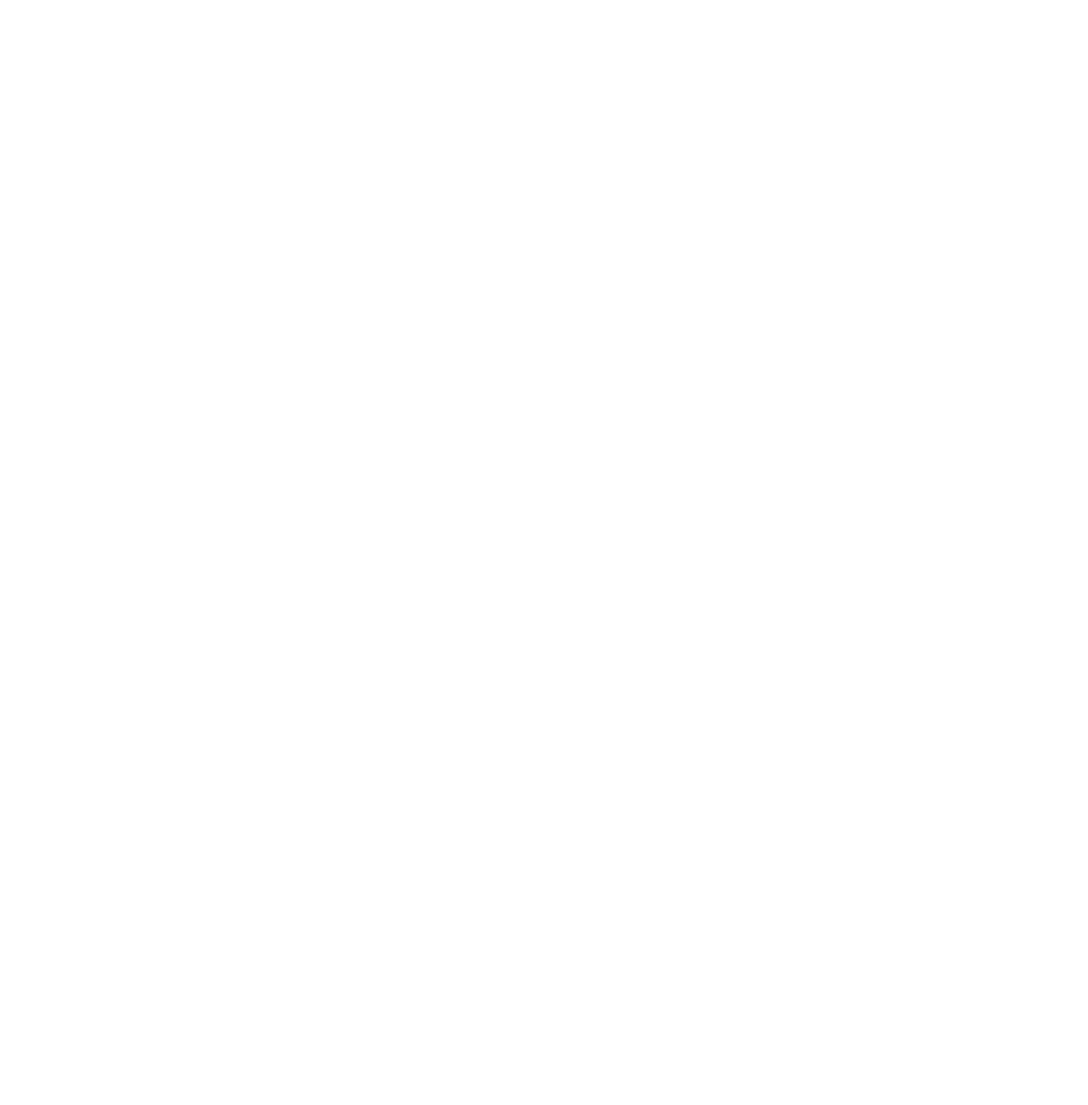
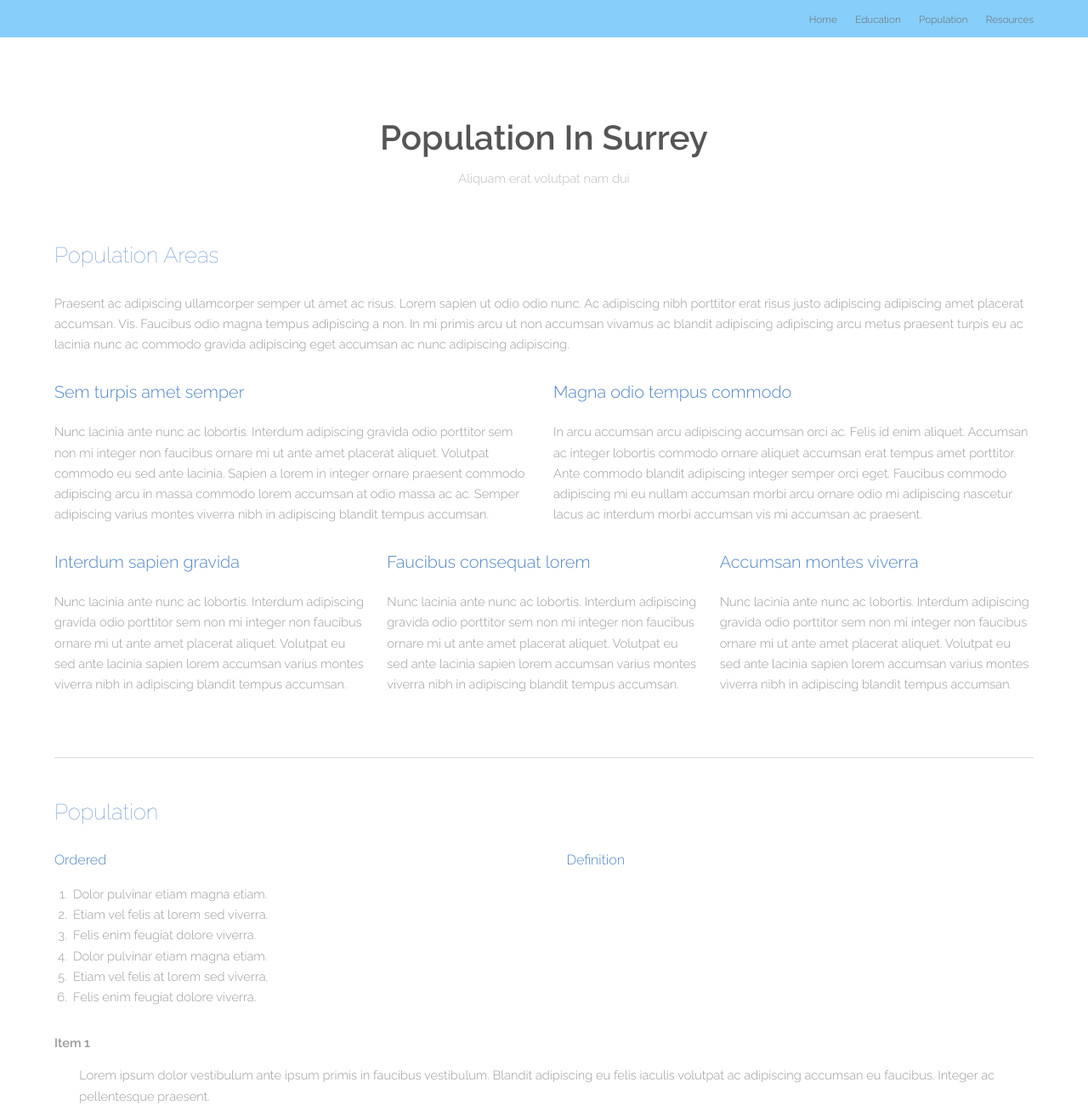
Before and after one commit to Tanya0609/Viz, a website: page views/population.html in a window 1280 px wide. Shown: the top 1300 px of the page at 85% size. Before the commit the page ends 800 px from the top, so only its background shows below. Drawn offline with nearby package versions, Linux system fonts and the light colour scheme; files that its build step writes are made by us from their sources.

Commit message:
Added rest of pages needed and fixed routing

```diff
--- a/app.js
+++ b/app.js
@@ -98,6 +98,8 @@
 app.get('/', routes.index);
 app.get('/education', function(req, res){res.render('education.html');});
 app.get('/population', function(req, res){res.render('population.html');});
+app.get('/general', function(req, res){res.render('general.html');});
+app.get('/resources', function(req, res){res.render('resources.html');});
 
 function createResponseData(id, name, value, attachments) {
 
--- a/public/style/main.css
+++ b/public/style/main.css
@@ -2720,7 +2720,8 @@
 	}
 
 		.subpage #header {
-			background: #5385c1;
+			/*background: #5385c1;*/
+      background: #87CEFA;
 			top: 0;
 			height: 44px;
 			line-height: 44px;
--- /dev/null
+++ b/views/general.html
@@ -0,0 +1,106 @@
+<!DOCTYPE HTML>
+<!--
+	Theory by TEMPLATED
+	templated.co @templatedco
+	Released for free under the Creative Commons Attribution 3.0 license (templated.co/license)
+-->
+<html>
+	<head>
+		<title>About Us</title>
+		<meta charset="utf-8" />
+		<meta name="viewport" content="width=device-width, initial-scale=1" />
+		<link rel="stylesheet" href="style/main.css" />
+	</head>
+	<body class="subpage">
+
+		<!-- Header -->
+			<header id="header">
+				<div class="inner">
+					<nav id="nav">
+						<a href="/">Home</a>
+						<a href="education">Education</a>
+						<a href="population">Population</a>
+						<a href="resources">Resources</a>
+
+					</nav>
+					<a href="#navPanel" class="navPanelToggle"><span class="fa fa-bars"></span></a>
+				</div>
+			</header>
+
+		<!-- Main -->
+			<section id="main" class="wrapper">
+				<div class="inner">
+					<header class="align-center">
+						<h2><b>About Us</b></h2>
+					</header>
+					<div class="align-center">
+						<p>A user-friendly website which contains essential information about the city of Surrey for and to promote to individuals and families looking to move to BC. Data sets use include population estimates and projections, average housing and rental prices, primary and secondary school locations and catchment areas, parks and community centres, and information about language and ethnic residential areas.</p>
+					</div>
+
+				<hr class="major" />
+
+					<h2 id="elements"></h2>
+
+
+					<div class="row 200%">
+						<div class="6u 12u$(medium)">
+
+									<div class="6u$ 12u$(small)">
+
+										<h4>Ordered</h4>
+										<ol>
+											<li>Dolor pulvinar etiam magna etiam.</li>
+											<li>Etiam vel felis at lorem sed viverra.</li>
+											<li>Felis enim feugiat dolore viverra.</li>
+											<li>Dolor pulvinar etiam magna etiam.</li>
+											<li>Etiam vel felis at lorem sed viverra.</li>
+											<li>Felis enim feugiat dolore viverra.</li>
+										</ol>
+									</div>
+								</div>
+								<h4>Definition</h4>
+								<dl>
+									<dt>Item 1</dt>
+									<dd>
+										<p>Lorem ipsum dolor vestibulum ante ipsum primis in faucibus vestibulum. Blandit adipiscing eu felis iaculis volutpat ac adipiscing accumsan eu faucibus. Integer ac pellentesque praesent.</p>
+									</dd>
+									<dt>Item 2</dt>
+									<dd>
+										<p>Lorem ipsum dolor vestibulum ante ipsum primis in faucibus vestibulum. Blandit adipiscing eu felis iaculis volutpat ac adipiscing accumsan eu faucibus. Integer ac pellentesque praesent.</p>
+									</dd>
+									<dt>Item 3</dt>
+									<dd>
+										<p>Lorem ipsum dolor vestibulum ante ipsum primis in faucibus vestibulum. Blandit adipiscing eu felis iaculis volutpat ac adipiscing accumsan eu faucibus. Integer ac pellentesque praesent.</p>
+									</dd>
+								</dl>
+
+						</div>
+						<div class="6u$ 12u$(medium)">
+
+					<hr />
+
+						</div>
+					</div>
+
+				</div>
+			</section>
+
+		<!-- Footer -->
+			<footer id="footer">
+				<div class="inner">
+					<div class="flex">
+						<div class="copyright">
+							&copy; Untitled. Design: <a href="https://templated.co">TEMPLATED</a>. Images: <a href="https://unsplash.com">Unsplash</a>.
+						</div>
+					</div>
+				</div>
+			</footer>
+
+		<!-- Scripts -->
+			<script src="../public/scripts/jquery.min.js"></script>
+			<script src="../public/scripts/skel.min.js"></script>
+			<script src="../public/scripts/util.js"></script>
+			<script src="../public/scripts/main.js"></script>
+
+	</body>
+</html>
--- a/views/population.html
+++ b/views/population.html
@@ -0,0 +1,237 @@
+<!DOCTYPE HTML>
+<!--
+	Theory by TEMPLATED
+	templated.co @templatedco
+	Released for free under the Creative Commons Attribution 3.0 license (templated.co/license)
+-->
+<html>
+	<head>
+		<title>Population In Surrey</title>
+		<meta charset="utf-8" />
+		<meta name="viewport" content="width=device-width, initial-scale=1" />
+		<link rel="stylesheet" href="style/main.css" />
+	</head>
+	<body class="subpage">
+
+		<!-- Header -->
+			<header id="header">
+				<div class="inner">
+					<nav id="nav">
+						<a href="/">Home</a>
+						<a href="education">Education</a>
+						<a href="population">Population</a>
+						<a href="resources">Resources</a>
+
+					</nav>
+					<a href="#navPanel" class="navPanelToggle"><span class="fa fa-bars"></span></a>
+				</div>
+			</header>
+
+		<!-- Main -->
+			<section id="main" class="wrapper">
+				<div class="inner">
+					<header class="align-center">
+						<h2><b>Population In Surrey</b></h2>
+						<p>Aliquam erat volutpat nam dui </p>
+					</header>
+
+				<!-- Content -->
+					<h2 id="content">Population Areas</h2>
+					<p>Praesent ac adipiscing ullamcorper semper ut amet ac risus. Lorem sapien ut odio odio nunc. Ac adipiscing nibh porttitor erat risus justo adipiscing adipiscing amet placerat accumsan. Vis. Faucibus odio magna tempus adipiscing a non. In mi primis arcu ut non accumsan vivamus ac blandit adipiscing adipiscing arcu metus praesent turpis eu ac lacinia nunc ac commodo gravida adipiscing eget accumsan ac nunc adipiscing adipiscing.</p>
+					<div class="row">
+						<div class="6u 12u$(small)">
+							<h3>Sem turpis amet semper</h3>
+							<p>Nunc lacinia ante nunc ac lobortis. Interdum adipiscing gravida odio porttitor sem non mi integer non faucibus ornare mi ut ante amet placerat aliquet. Volutpat commodo eu sed ante lacinia. Sapien a lorem in integer ornare praesent commodo adipiscing arcu in massa commodo lorem accumsan at odio massa ac ac. Semper adipiscing varius montes viverra nibh in adipiscing blandit tempus accumsan.</p>
+						</div>
+						<div class="6u$ 12u$(small)">
+							<h3>Magna odio tempus commodo</h3>
+							<p>In arcu accumsan arcu adipiscing accumsan orci ac. Felis id enim aliquet. Accumsan ac integer lobortis commodo ornare aliquet accumsan erat tempus amet porttitor. Ante commodo blandit adipiscing integer semper orci eget. Faucibus commodo adipiscing mi eu nullam accumsan morbi arcu ornare odio mi adipiscing nascetur lacus ac interdum morbi accumsan vis mi accumsan ac praesent.</p>
+						</div>
+						<!-- Break -->
+						<div class="4u 12u$(medium)">
+							<h3>Interdum sapien gravida</h3>
+							<p>Nunc lacinia ante nunc ac lobortis. Interdum adipiscing gravida odio porttitor sem non mi integer non faucibus ornare mi ut ante amet placerat aliquet. Volutpat eu sed ante lacinia sapien lorem accumsan varius montes viverra nibh in adipiscing blandit tempus accumsan.</p>
+						</div>
+						<div class="4u 12u$(medium)">
+							<h3>Faucibus consequat lorem</h3>
+							<p>Nunc lacinia ante nunc ac lobortis. Interdum adipiscing gravida odio porttitor sem non mi integer non faucibus ornare mi ut ante amet placerat aliquet. Volutpat eu sed ante lacinia sapien lorem accumsan varius montes viverra nibh in adipiscing blandit tempus accumsan.</p>
+						</div>
+						<div class="4u$ 12u$(medium)">
+							<h3>Accumsan montes viverra</h3>
+							<p>Nunc lacinia ante nunc ac lobortis. Interdum adipiscing gravida odio porttitor sem non mi integer non faucibus ornare mi ut ante amet placerat aliquet. Volutpat eu sed ante lacinia sapien lorem accumsan varius montes viverra nibh in adipiscing blandit tempus accumsan.</p>
+						</div>
+					</div>
+
+				<hr class="major" />
+
+					<h2 id="elements">Population</h2>
+
+
+					<div class="row 200%">
+						<div class="6u 12u$(medium)">
+
+									<div class="6u$ 12u$(small)">
+
+										<h4>Ordered</h4>
+										<ol>
+											<li>Dolor pulvinar etiam magna etiam.</li>
+											<li>Etiam vel felis at lorem sed viverra.</li>
+											<li>Felis enim feugiat dolore viverra.</li>
+											<li>Dolor pulvinar etiam magna etiam.</li>
+											<li>Etiam vel felis at lorem sed viverra.</li>
+											<li>Felis enim feugiat dolore viverra.</li>
+										</ol>
+									</div>
+								</div>
+								<h4>Definition</h4>
+								<dl>
+									<dt>Item 1</dt>
+									<dd>
+										<p>Lorem ipsum dolor vestibulum ante ipsum primis in faucibus vestibulum. Blandit adipiscing eu felis iaculis volutpat ac adipiscing accumsan eu faucibus. Integer ac pellentesque praesent.</p>
+									</dd>
+									<dt>Item 2</dt>
+									<dd>
+										<p>Lorem ipsum dolor vestibulum ante ipsum primis in faucibus vestibulum. Blandit adipiscing eu felis iaculis volutpat ac adipiscing accumsan eu faucibus. Integer ac pellentesque praesent.</p>
+									</dd>
+									<dt>Item 3</dt>
+									<dd>
+										<p>Lorem ipsum dolor vestibulum ante ipsum primis in faucibus vestibulum. Blandit adipiscing eu felis iaculis volutpat ac adipiscing accumsan eu faucibus. Integer ac pellentesque praesent.</p>
+									</dd>
+								</dl>
+
+								<!-- <h4>Actions</h4>
+								<ul class="actions">
+									<li><a href="#" class="button special">Default</a></li>
+									<li><a href="#" class="button">Default</a></li>
+									<li><a href="#" class="button alt">Default</a></li>
+								</ul>
+								<ul class="actions small">
+									<li><a href="#" class="button special small">Small</a></li>
+									<li><a href="#" class="button small">Small</a></li>
+									<li><a href="#" class="button alt small">Small</a></li>
+								</ul>
+								<div class="row">
+									<div class="3u 12u$(small)">
+										<ul class="actions vertical">
+											<li><a href="#" class="button special">Default</a></li>
+											<li><a href="#" class="button">Default</a></li>
+											<li><a href="#" class="button alt">Default</a></li>
+										</ul>
+									</div>
+									<div class="3u 12u$(small)">
+										<ul class="actions vertical small">
+											<li><a href="#" class="button special small">Small</a></li>
+											<li><a href="#" class="button small">Small</a></li>
+											<li><a href="#" class="button alt small">Small</a></li>
+										</ul>
+									</div>
+									<div class="3u 12u$(small)">
+										<ul class="actions vertical">
+											<li><a href="#" class="button special fit">Default</a></li>
+											<li><a href="#" class="button fit">Default</a></li>
+											<li><a href="#" class="button alt fit">Default</a></li>
+										</ul>
+									</div>
+									<div class="3u$ 12u$(small)">
+										<ul class="actions vertical small">
+											<li><a href="#" class="button special small fit">Small</a></li>
+											<li><a href="#" class="button small fit">Small</a></li>
+											<li><a href="#" class="button alt small fit">Small</a></li>
+										</ul>
+									</div>
+								</div> -->
+
+						</div>
+						<div class="6u$ 12u$(medium)">
+
+							<!-- Buttons -->
+<!-- 								<h3>Buttons</h3>
+								<ul class="actions">
+									<li><a href="#" class="button special">Special</a></li>
+									<li><a href="#" class="button">Default</a></li>
+									<li><a href="#" class="button alt">Alternate</a></li>
+								</ul>
+								<ul class="actions">
+									<li><a href="#" class="button special big">Big</a></li>
+									<li><a href="#" class="button">Default</a></li>
+									<li><a href="#" class="button alt small">Small</a></li>
+								</ul>
+								<ul class="actions fit">
+									<li><a href="#" class="button special fit">Fit</a></li>
+									<li><a href="#" class="button fit">Fit</a></li>
+									<li><a href="#" class="button alt fit">Fit</a></li>
+								</ul>
+								<ul class="actions fit small">
+									<li><a href="#" class="button special fit small">Fit + Small</a></li>
+									<li><a href="#" class="button fit small">Fit + Small</a></li>
+									<li><a href="#" class="button alt fit small">Fit + Small</a></li>
+								</ul>
+								<ul class="actions">
+									<li><a href="#" class="button special icon fa-search">Icon</a></li>
+									<li><a href="#" class="button icon fa-download">Icon</a></li>
+									<li><a href="#" class="button alt icon fa-check">Icon</a></li>
+								</ul>
+								<ul class="actions">
+									<li><span class="button special disabled">Special</span></li>
+									<li><span class="button disabled">Default</span></li>
+									<li><span class="button alt disabled">Alternate</span></li>
+								</ul> -->
+								<hr />
+
+							<!-- Image -->
+<!-- 								<h3>Image</h3>
+
+								<h4>Fit</h4>
+								<span class="image fit"><img src="images/pic01.jpg" alt="" /></span>
+								<div class="box alt">
+									<div class="row 50% uniform">
+										<div class="4u"><span class="image fit"><img src="images/pic01.jpg" alt="" /></span></div>
+										<div class="4u"><span class="image fit"><img src="images/pic01.jpg" alt="" /></span></div>
+										<div class="4u$"><span class="image fit"><img src="images/pic01.jpg" alt="" /></span></div>
+
+									<div class="4u"><span class="image fit"><img src="images/pic01.jpg" alt="" /></span></div>
+										<div class="4u"><span class="image fit"><img src="images/pic01.jpg" alt="" /></span></div>
+										<div class="4u$"><span class="image fit"><img src="images/pic01.jpg" alt="" /></span></div>
+
+										<div class="4u"><span class="image fit"><img src="images/pic01.jpg" alt="" /></span></div>
+										<div class="4u"><span class="image fit"><img src="images/pic01.jpg" alt="" /></span></div>
+										<div class="4u$"><span class="image fit"><img src="images/pic01.jpg" alt="" /></span></div>
+									</div>
+								</div>
+
+								<h4>Left &amp; Right</h4>
+								<p><span class="image left"><img src="images/pic02.jpg" alt="" /></span>Lorem ipsum dolor sit accumsan interdum nisi, quis tincidunt felis sagittis eget. tempus euismod. </p>
+								<p><span class="image right"><img src="images/pic02.jpg" alt="" /></span>Lorem ipsum dolor sit accumsan interdum nisi, quis tincidunt felis sagittis eget.</p>
+
+
+								<h3>Box</h3>
+								<div class="box">
+									<p>Felis sagittis eget tempus primis in faucibus vestibulum. Blandit adipiscing eu felis iaculis volutpat ac adipiscing accumsan eu faucibus. Integer ac pellentesque praesent tincidunt felis sagittis eget. tempus euismod. Magna sed etiam ante ipsum primis</p>
+								</div> -->
+
+
+						</div>
+					</div>
+
+				</div>
+			</section>
+
+		<!-- Footer -->
+			<footer id="footer">
+				<div class="inner">
+					<div class="flex">
+						<div class="copyright">
+							&copy; Untitled. Design: <a href="https://templated.co">TEMPLATED</a>. Images: <a href="https://unsplash.com">Unsplash</a>.
+						</div>
+					</div>
+				</div>
+			</footer>
+
+		<!-- Scripts -->
+			<script src="../public/scripts/jquery.min.js"></script>
+			<script src="../public/scripts/skel.min.js"></script>
+			<script src="../public/scripts/util.js"></script>
+			<script src="../public/scripts/main.js"></script>
+
+	</body>
+</html>
```
Also changed, not shown: views/education.html (+13 -24 lines), views/index.html (+4 -3 lines), views/resources.html (added, +105 -0 lines).
